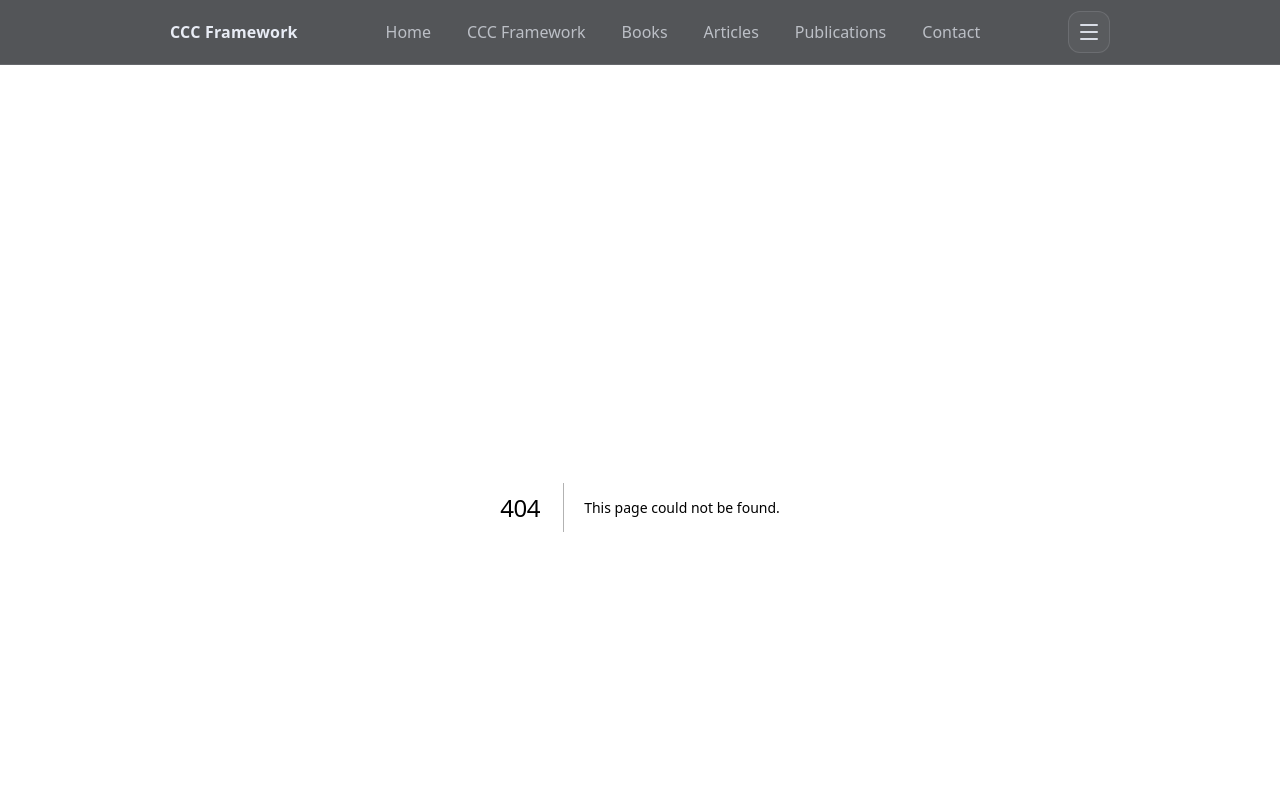
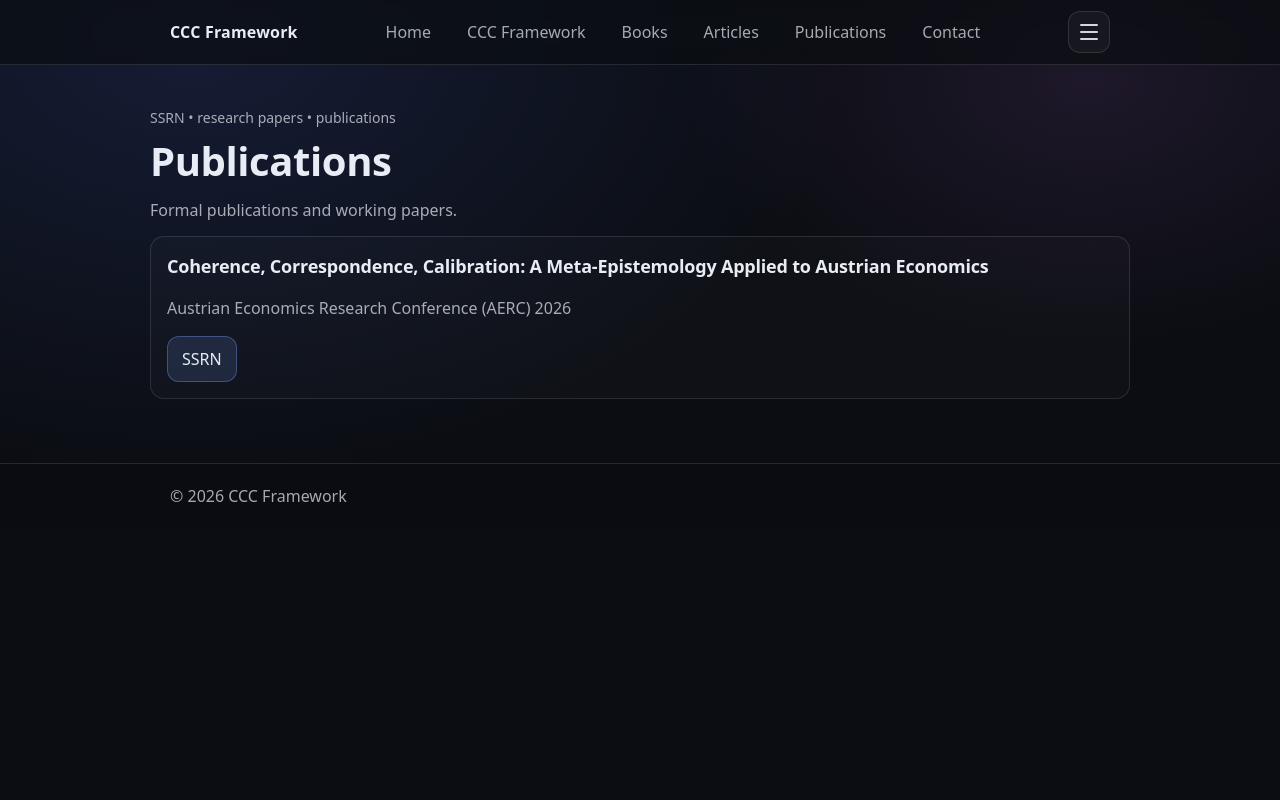
Before and after one commit to azfarsamin/cccframework, a Next.js app: page /mypublications in a window 1280 px wide. Before the commit this address had no page. Shown: the top 800 px of the page. Built offline with nearby package versions, Linux system fonts and the light colour scheme.

Commit message:
Create page.tsx

```diff
--- /dev/null
+++ b/app/mypublications/page.tsx
@@ -0,0 +1,50 @@
+import type { Metadata } from "next";
+
+export const metadata: Metadata = {
+  title: "Publications | CCC Framework",
+  description:
+    "Formal publications and SSRN papers applying the CCC Framework.",
+};
+
+export default function PublicationsPage() {
+  return (
+    <>
+      <div className="kicker">SSRN • research papers • publications</div>
+
+      <h1>Publications</h1>
+
+      <p className="muted">
+        Formal publications and working papers.
+      </p>
+
+      <div className="bookStack">
+
+        <div className="bookCard">
+          <div className="bookMeta">
+
+            <div className="bookTitle">
+              Coherence, Correspondence, Calibration: A Meta-Epistemology Applied to Austrian Economics
+            </div>
+
+            <div className="muted">
+              Austrian Economics Research Conference (AERC) 2026
+            </div>
+
+            <div className="bookActions">
+              <a
+                className="button primary"
+                href="#"
+                target="_blank"
+                rel="noreferrer"
+              >
+                SSRN
+              </a>
+            </div>
+
+          </div>
+        </div>
+
+      </div>
+    </>
+  );
+}
```
